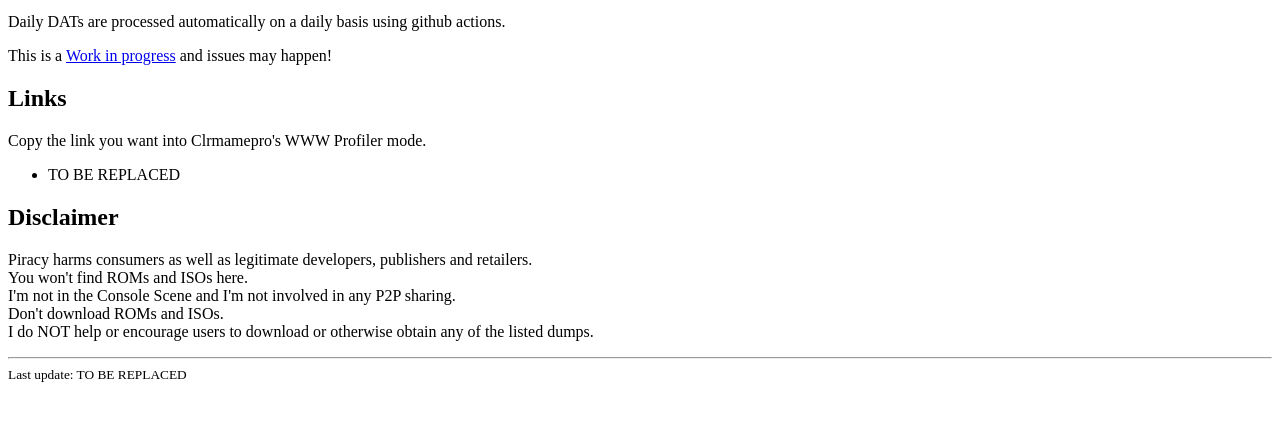
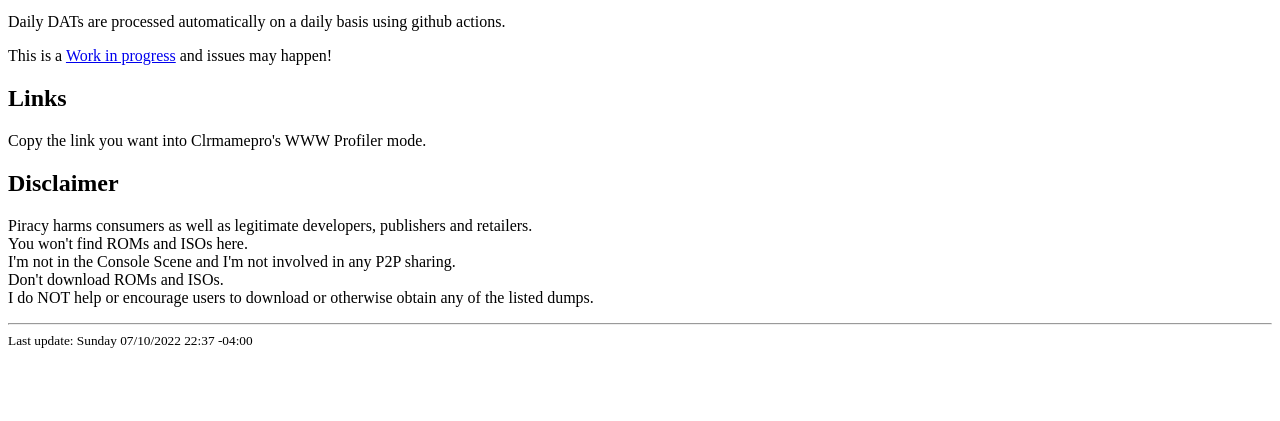
Before and after one commit to alvaromunoz/auto-wwwdat, a plain HTML site: page docs/index.html in a window 1280 px wide. Shown: the part 87-508 px from the top of the page. Drawn offline with Linux system fonts and the light colour scheme.

Commit message:
Debugging

```diff
--- a/docs/index.html
+++ b/docs/index.html
@@ -24,9 +24,7 @@
     <h2>Links</h2>
     <p>Copy the link you want into Clrmamepro's WWW Profiler mode.</p>
     <ul>
-      <!--index_files_top-->
-      <li>TO BE REPLACED</li>
-      <!--index_files_bottom-->
+      <!--index_files_top--><!--index_files_bottom-->
     </ul>
     <h2>Disclaimer</h2>
     <p>
@@ -42,6 +40,6 @@
 
   <footer>
     <hr />
-    <small>Last update: TO BE REPLACED</small>
+    <small>Last update: Sunday 07/10/2022 22:37 -04:00</small>
   </footer>
 </html>
```
Also changed, not shown: 1 other file.
